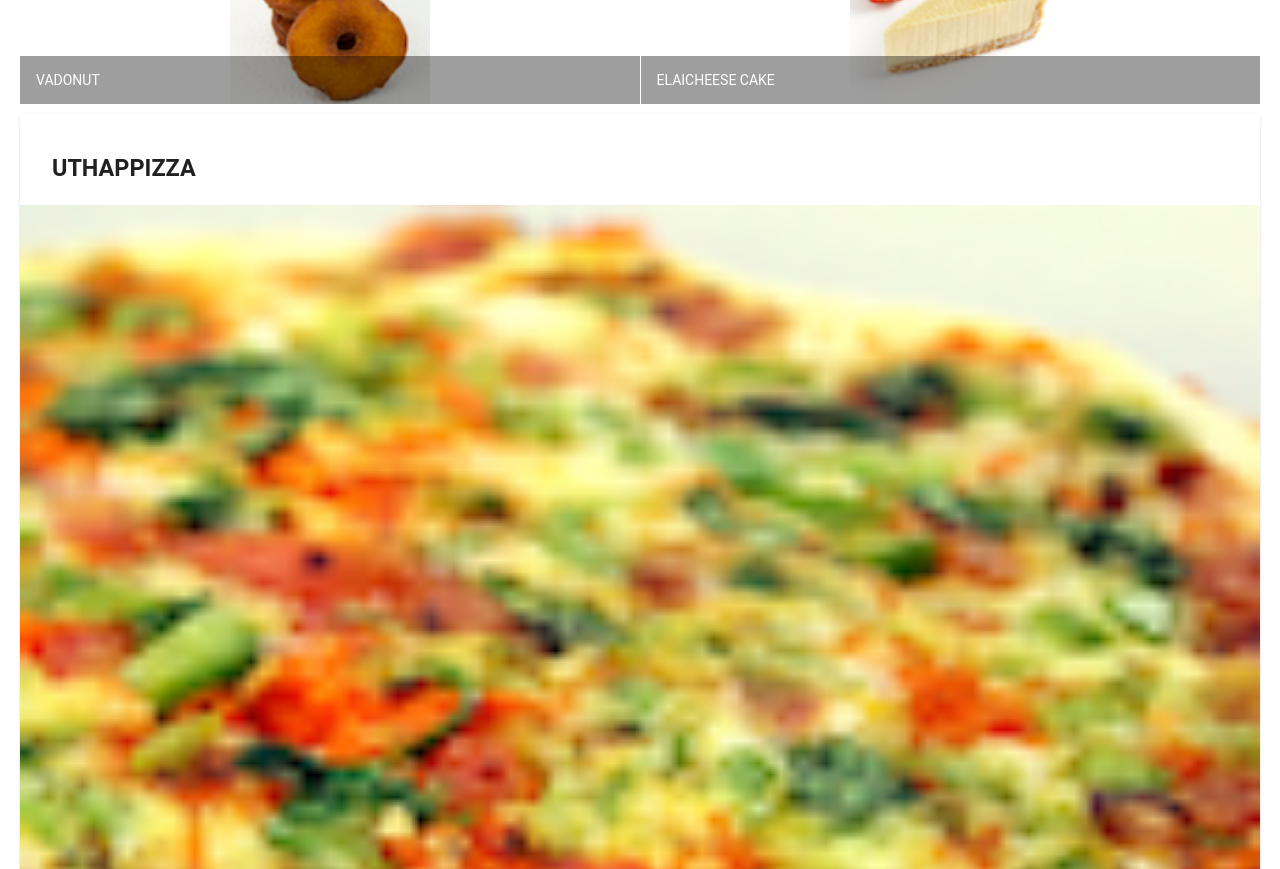
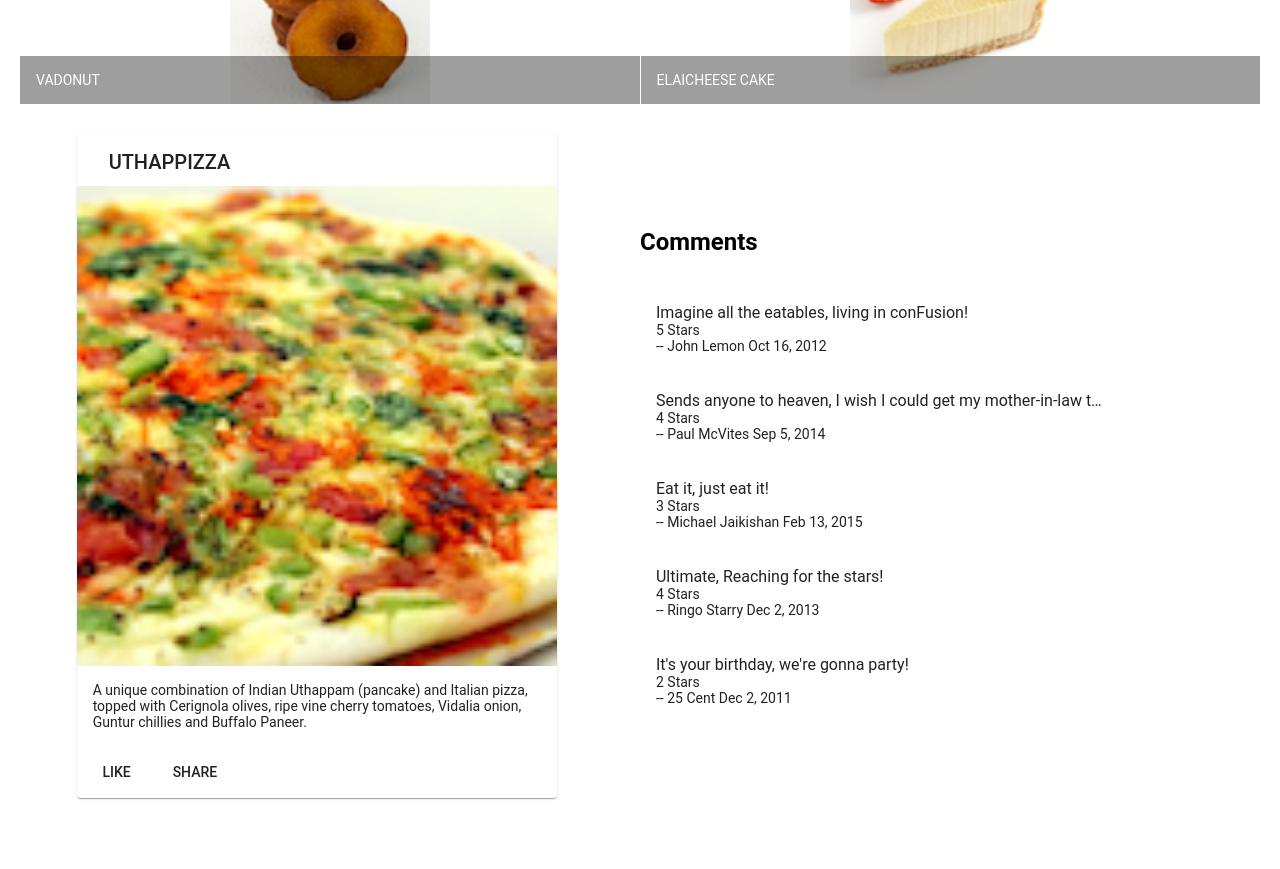
Before and after one commit to OlhaTereshchuk/conFusionAngular, an Angular app: page / in a window 1280 px wide. Shown: the part 460-1329 px from the top of the page. After the commit the page ends 1298 px from the top, so only its background shows below. Built offline with nearby package versions, Linux system fonts and the light colour scheme.

Commit message:
Assignment 1

```diff
--- a/src/app/app.module.ts
+++ b/src/app/app.module.ts
@@ -12,11 +12,13 @@
 
 import 'hammerjs';
 import { MenuComponent } from './menu/menu.component';
+import { DishdetailComponent } from './dishdetail/dishdetail.component';
 
 @NgModule({
   declarations: [
     AppComponent,
-    MenuComponent
+    MenuComponent,
+    DishdetailComponent
   ],
   imports: [
     BrowserModule,
--- /dev/null
+++ b/src/app/dishdetail/dishdetail.component.html
@@ -0,0 +1,45 @@
+<div class="container"
+    fxLayout="row"
+    fxLayout.sm="column"
+    fxLayout.xs="column"
+    fxLayoutAlign.gt-md="space-around center"
+    fxLayoutGap="10px"
+    fxLayoutGap.xs="0">
+
+  <div fxFlex="40">
+    <mat-card *ngIf="dish">
+      <mat-card-header>
+        <mat-card-title>{{dish.name | uppercase}}</mat-card-title>
+      </mat-card-header>
+      <img mat-card-image src={{dish.image}} alt={{dish.name}}>
+      <mat-card-content>
+        <p>{{dish.description}}</p>
+      </mat-card-content>
+      <mat-card-actions>
+        <button mat-button>LIKE</button>
+        <button mat-button>SHARE</button>
+      </mat-card-actions>
+    </mat-card>
+  </div>
+
+  <div fxFlex="40">
+    <h2>Comments</h2>
+    <mat-list *ngIf="dish">
+      <mat-list-item *ngFor="let comment of dish.comments">
+        <p mat-line>{{comment.comment}}</p>
+        <p mat-line>{{comment.rating}} Stars</p>
+        <p mat-line>-- {{comment.author}} {{comment.date | date}}</p>
+      </mat-list-item>
+    </mat-list>
+  </div>
+
+  <mat-grid-list cols="2" rowHeight="200px">
+      <mat-grid-tile *ngFor="let dish of dishes">
+        <img height="200px" src={{dish.image}} alt={{dish.name}}>
+        <mat-grid-tile-footer>
+          <h1>{{dish.name | uppercase}}</h1>
+        </mat-grid-tile-footer>
+      </mat-grid-tile>
+    </mat-grid-list>
+
+</div>
--- /dev/null
+++ b/src/app/dishdetail/dishdetail.component.ts
@@ -0,0 +1,61 @@
+import { Component, OnInit } from '@angular/core';
+
+const DISH = {
+  id: '0',
+  name: 'Uthappizza',
+  image: '/assets/images/uthappizza.png',
+  category: 'mains',
+  featured: true,
+  label: 'Hot',
+  price: '4.99',
+  // tslint:disable-next-line:max-line-length
+  description: 'A unique combination of Indian Uthappam (pancake) and Italian pizza, topped with Cerignola olives, ripe vine cherry tomatoes, Vidalia onion, Guntur chillies and Buffalo Paneer.',
+  comments: [
+       {
+           rating: 5,
+           comment: 'Imagine all the eatables, living in conFusion!',
+           author: 'John Lemon',
+           date: '2012-10-16T17:57:28.556094Z'
+       },
+       {
+           rating: 4,
+           comment: 'Sends anyone to heaven, I wish I could get my mother-in-law to eat it!',
+           author: 'Paul McVites',
+           date: '2014-09-05T17:57:28.556094Z'
+       },
+       {
+           rating: 3,
+           comment: 'Eat it, just eat it!',
+           author: 'Michael Jaikishan',
+           date: '2015-02-13T17:57:28.556094Z'
+       },
+       {
+           rating: 4,
+           comment: 'Ultimate, Reaching for the stars!',
+           author: 'Ringo Starry',
+           date: '2013-12-02T17:57:28.556094Z'
+       },
+       {
+           rating: 2,
+           comment: 'It\'s your birthday, we\'re gonna party!',
+           author: '25 Cent',
+           date: '2011-12-02T17:57:28.556094Z'
+       }
+   ]
+};
+
+@Component({
+  selector: 'app-dishdetail',
+  templateUrl: './dishdetail.component.html',
+  styleUrls: ['./dishdetail.component.scss']
+})
+export class DishdetailComponent implements OnInit {
+
+  dish = DISH;
+
+  constructor() { }
+
+  ngOnInit() {
+  }
+
+}
--- a/src/app/menu/menu.component.html
+++ b/src/app/menu/menu.component.html
@@ -21,22 +21,5 @@
   </div>
 
   <div fxFlex *ngIf="selectedDish">
-      <mat-card>
-        <mat-card-header>
-          <mat-card-title>
-            <h3>{{selectedDish.name | uppercase}}</h3>
-          </mat-card-title>
-        </mat-card-header>
-        <img mat-card-image src={{selectedDish.image}} alt={{selectedDish.name}}>
-        <mat-card-content>
-          <p>{{selectedDish.description}}
-          </p>
-        </mat-card-content>
-        <mat-card-actions>
-          <button mat-button>LIKE</button>
-          <button mat-button>SHARE</button>
-        </mat-card-actions>
-      </mat-card>
-    </div>
-
+      <app-dishdetail></app-dishdetail>
 </div>
```
Also changed, not shown: src/app/app.component.html (line endings or trailing spaces), src/app/dishdetail/dishdetail.component.scss (added), 1 other file (tests, documents, lock files or other folders).
